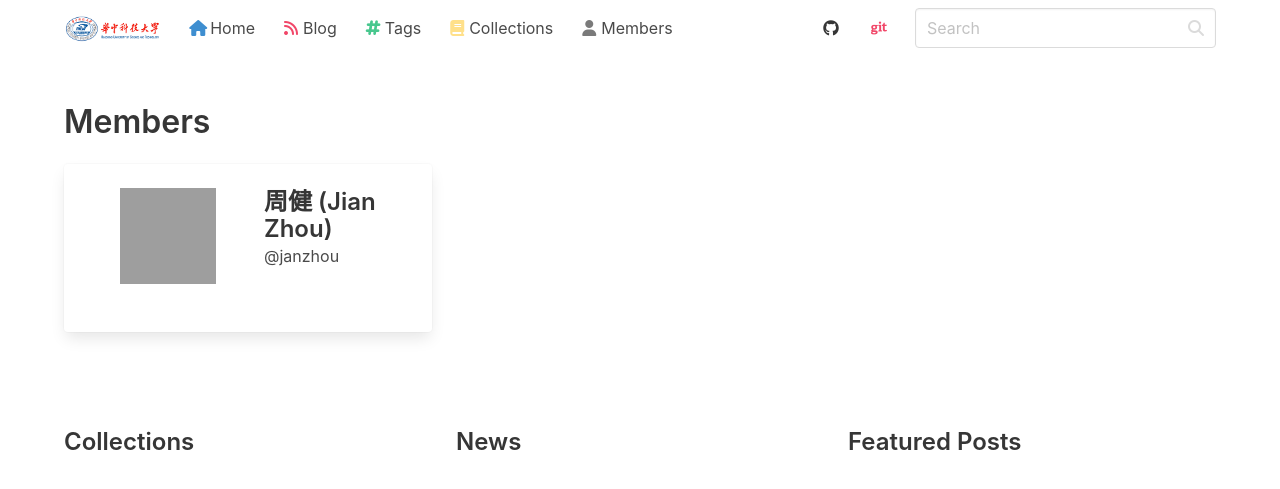
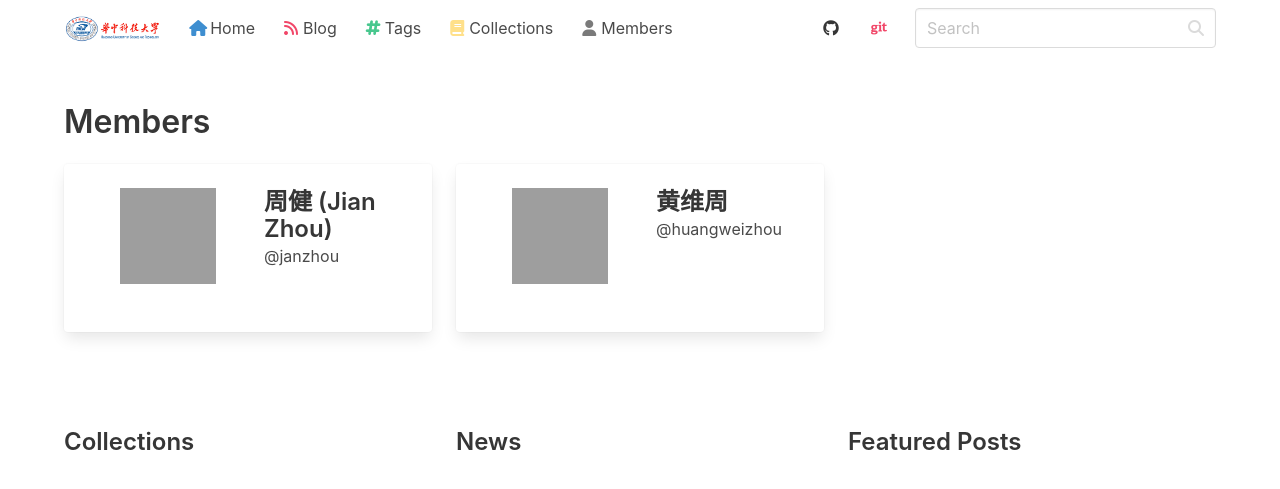
Before and after one commit to haslaboratory/haslaboratory.github.io, a Jekyll site: the page built from pages/members.html, in a window 1280 px wide. Shown: the top 489 px of the page. Built offline with Jekyll 4.4.1, drawn with Linux system fonts in a browser that asks for light colours; nearby versions of some CDN libraries; library files that are not in the unit come from our copies; grey boxes are pictures that could not be loaded.

Commit message:
Update members.yml

```diff
--- a/_data/members.yml
+++ b/_data/members.yml
@@ -4,3 +4,9 @@
   degree: Doctor
   join: 2020
   desc:
+- nick: huangweizhou
+  name: 黄维周
+  github: huangweizhou
+  degree: Bachelor's Degree
+  join: 2019
+  desc:
```
